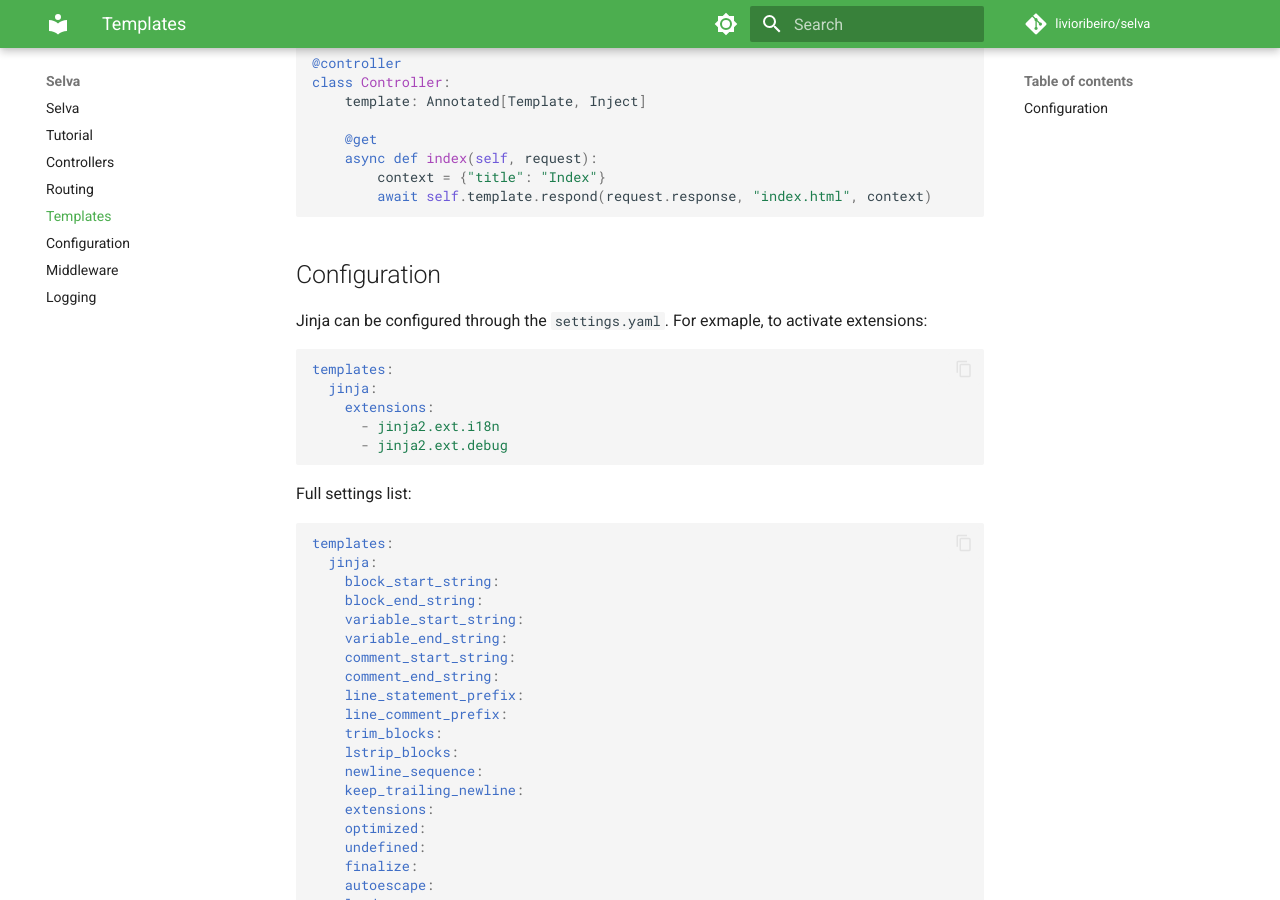
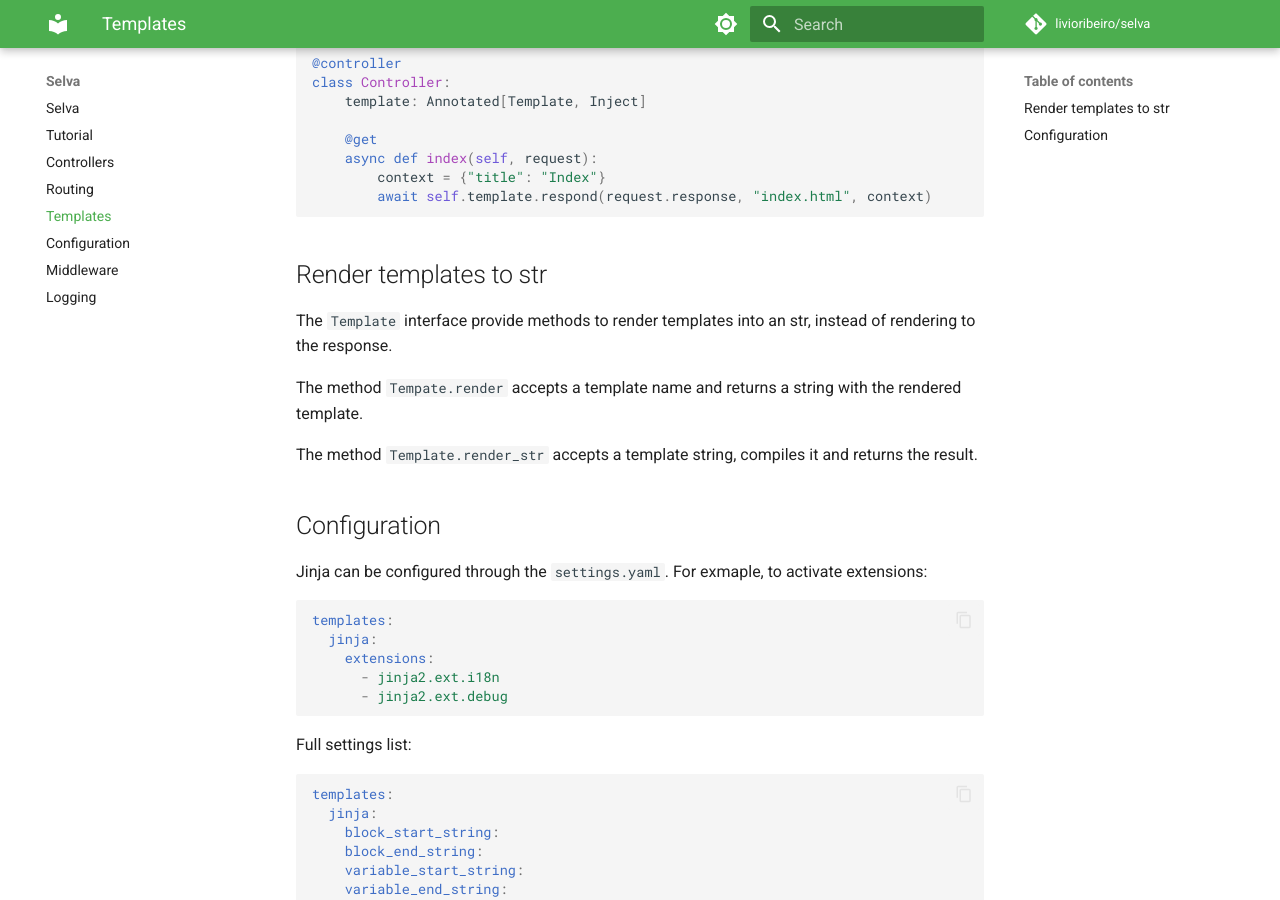
Before and after one commit to livioribeiro/selva, an MkDocs documentation site: the page built from docs/templates.md, in a window 1280 px wide and 900 px high, scrolled down 709 px. Built offline with MkDocs 1.6.1 and Material for MkDocs 9.7.7, drawn with Linux system fonts in a browser that asks for light colours; comment, search, counter and statistics services are not loaded.

Commit message:
add docs fot the render and render_str method for Template

````diff
--- a/docs/templates.md
+++ b/docs/templates.md
@@ -54,6 +54,17 @@ To render templates, inject the `selva.web.templates.Template` dependency and ca
     </html>
     ```
 
+## Render templates to str
+
+The `Template` interface provide methods to render templates into an str, instead
+of rendering to the response.
+
+The method `Tempate.render` accepts a template name and returns a string with the
+rendered template.
+
+The method `Template.render_str` accepts a template string, compiles it and returns
+the result.
+
 ## Configuration
 
 Jinja can be configured through the `settings.yaml`. For exmaple, to activate extensions:
````
